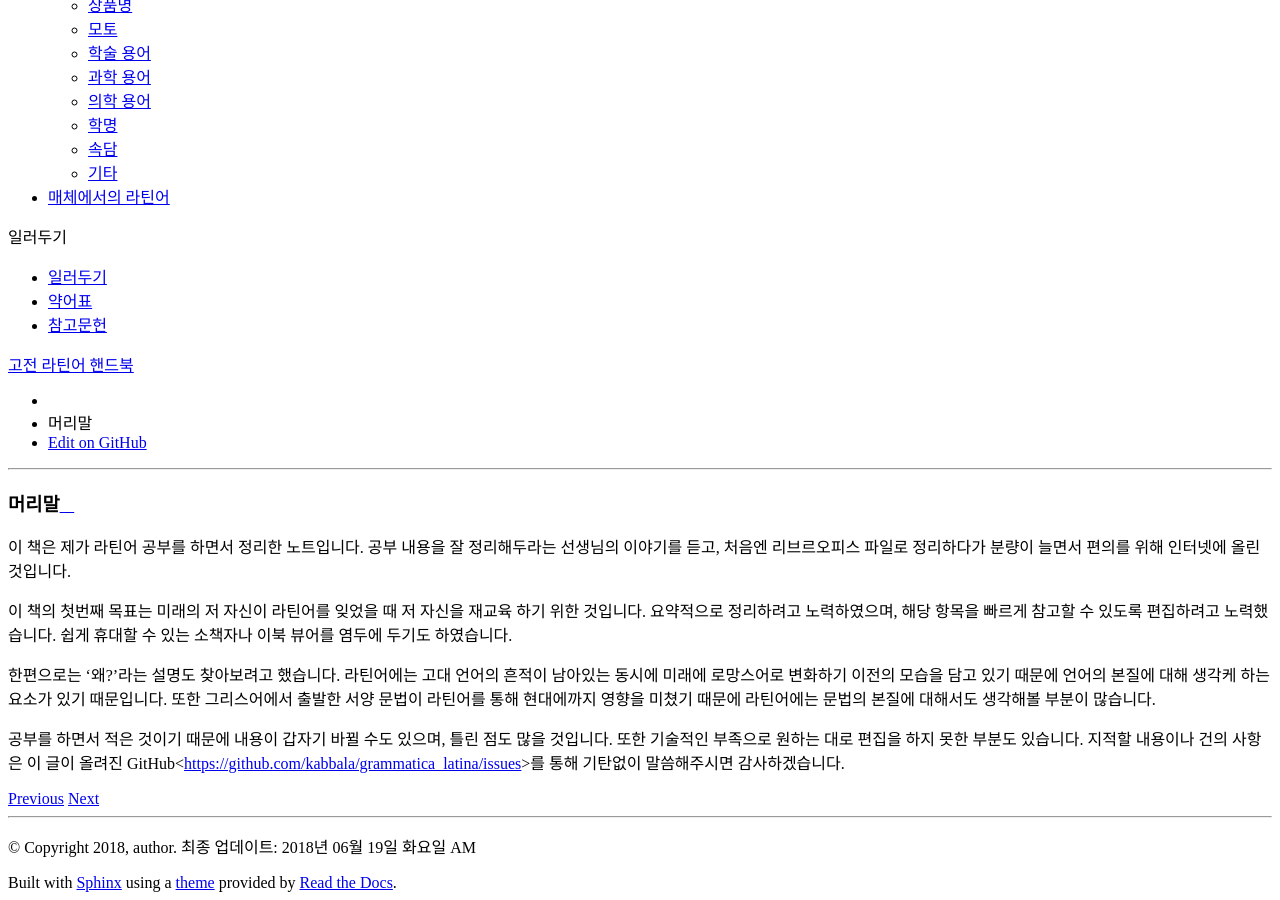
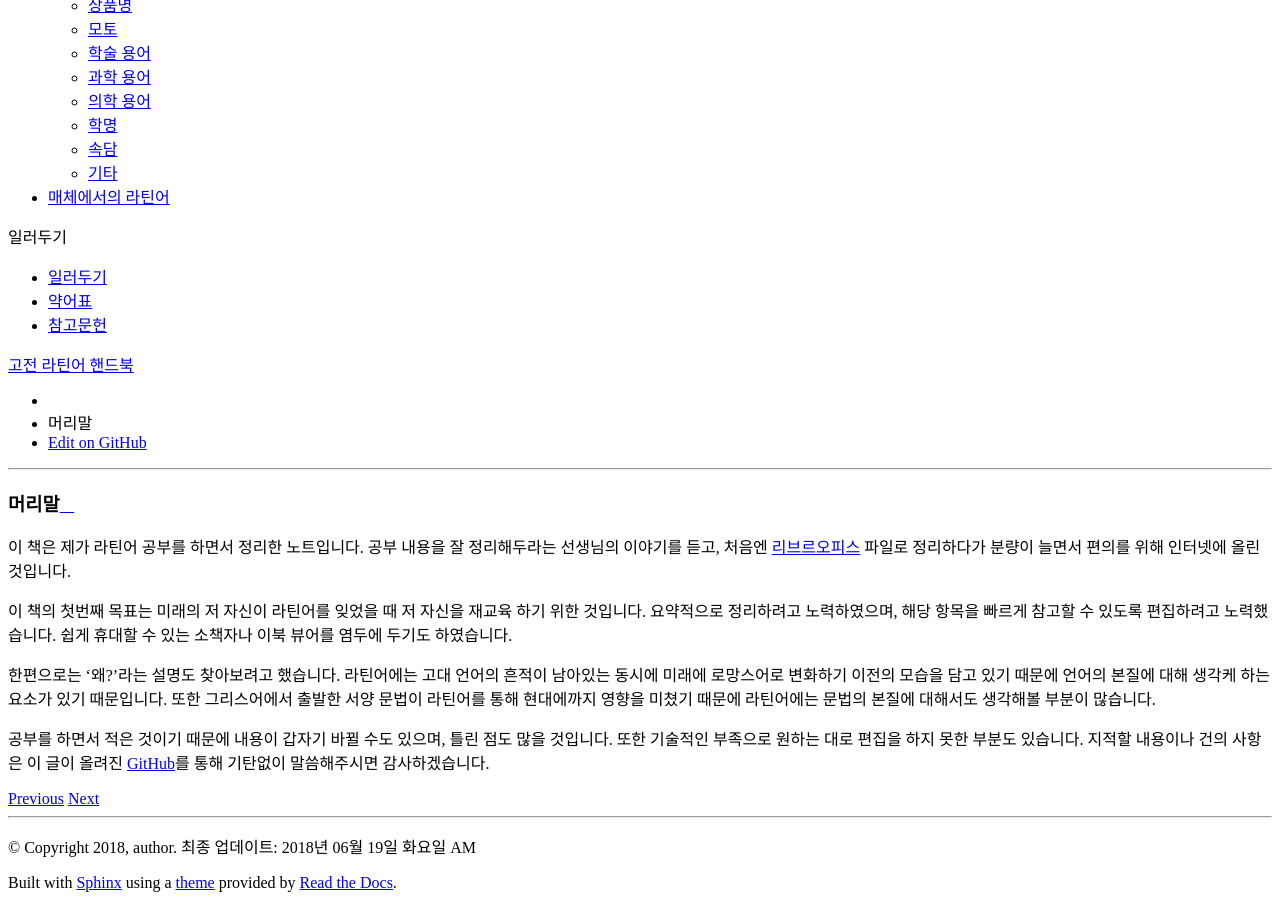
Before and after one commit to kabbala/grammatica_latina, a Sphinx documentation site: the page built from source/prooemium.rst, in a window 1280 px wide and 900 px high, scrolled down 7177 px. Built offline with Sphinx 7.4.7 and the Read the Docs theme 2.0.0, drawn with Linux system fonts in a browser that asks for light colours; some of the changed lines change nothing that is shown.

Commit message:
하이퍼 링크로 바꿈

```diff
--- a/source/prooemium.rst
+++ b/source/prooemium.rst
@@ -1,10 +1,10 @@
 머리말
 ======
 
-이 책은 제가 라틴어 공부를 하면서 정리한 노트입니다. 공부 내용을 잘 정리해두라는 선생님의 이야기를 듣고, 처음엔 리브르오피스 파일로 정리하다가 분량이 늘면서 편의를 위해 인터넷에 올린 것입니다.
+이 책은 제가 라틴어 공부를 하면서 정리한 노트입니다. 공부 내용을 잘 정리해두라는 선생님의 이야기를 듣고, 처음엔 `리브르오피스 <https://www.libreoffice.org/>`_ 파일로 정리하다가 분량이 늘면서 편의를 위해 인터넷에 올린 것입니다.
 
 이 책의 첫번째 목표는 미래의 저 자신이 라틴어를 잊었을 때 저 자신을 재교육 하기 위한 것입니다. 요약적으로 정리하려고 노력하였으며, 해당 항목을 빠르게 참고할 수 있도록 편집하려고 노력했습니다. 쉽게 휴대할 수 있는 소책자나 이북 뷰어를 염두에 두기도 하였습니다.
 
 한편으로는 ‘왜?’라는 설명도 찾아보려고 했습니다. 라틴어에는 고대 언어의 흔적이 남아있는 동시에 미래에 로망스어로 변화하기 이전의 모습을 담고 있기 때문에 언어의 본질에 대해 생각케 하는 요소가 있기 때문입니다. 또한 그리스어에서 출발한 서양 문법이 라틴어를 통해 현대에까지 영향을 미쳤기 때문에 라틴어에는 문법의 본질에 대해서도 생각해볼 부분이 많습니다.
 
-공부를 하면서 적은 것이기 때문에 내용이 갑자기 바뀔 수도 있으며, 틀린 점도 많을 것입니다. 또한 기술적인 부족으로 원하는 대로 편집을 하지 못한 부분도 있습니다. 지적할 내용이나 건의 사항은 이 글이 올려진 GitHub<https://github.com/kabbala/grammatica_latina/issues>를 통해 기탄없이 말씀해주시면 감사하겠습니다.
+공부를 하면서 적은 것이기 때문에 내용이 갑자기 바뀔 수도 있으며, 틀린 점도 많을 것입니다. 또한 기술적인 부족으로 원하는 대로 편집을 하지 못한 부분도 있습니다. 지적할 내용이나 건의 사항은 이 글이 올려진 `GitHub <https://github.com/kabbala/grammatica_latina/issues>`_\를 통해 기탄없이 말씀해주시면 감사하겠습니다.
```
